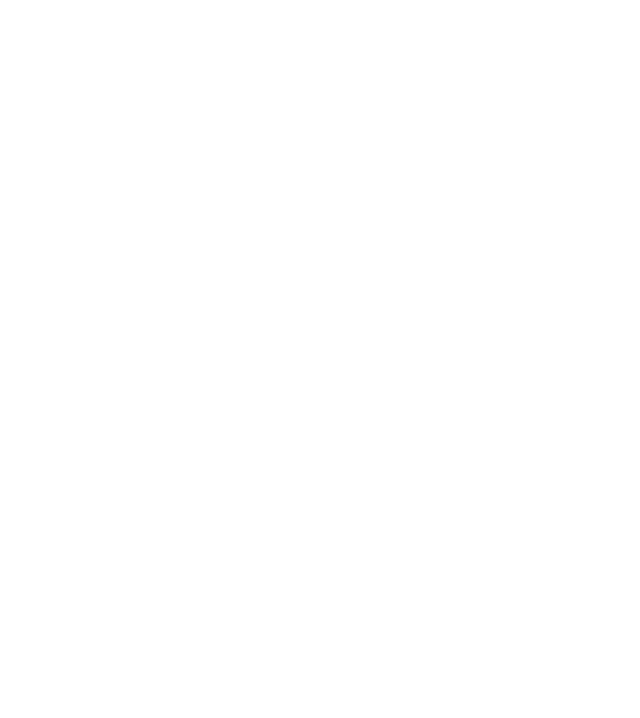
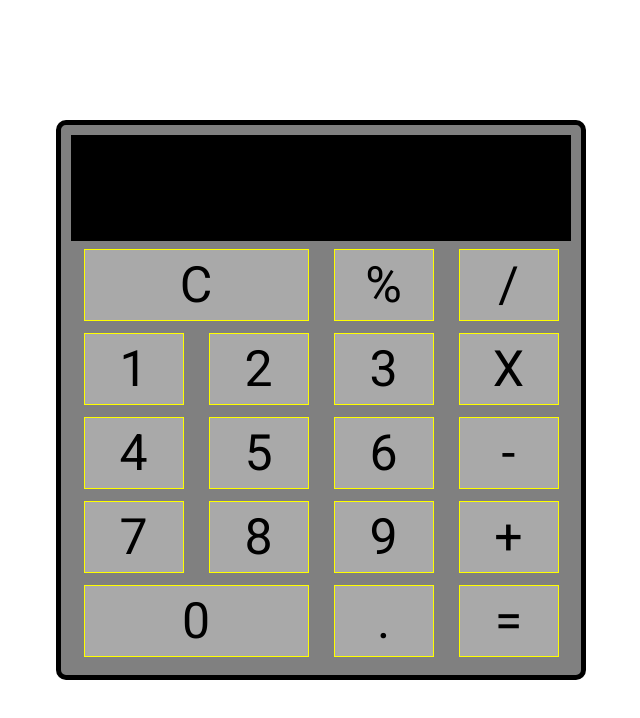
Before and after one commit to bysiuxvx/calculator, a plain HTML site: page index.html in a window 1280 px wide. Shown: the whole page, without its empty margins (319-959 px from the left). Drawn offline with Linux system fonts and the light colour scheme.

Commit message:
change in style and html layout

```diff
--- a/index.html
+++ b/index.html
@@ -7,10 +7,44 @@
     <meta name="viewport" content="width=device-width, initial-scale=1.0">
     <title>Simple calculator</title>
     <link rel="stylesheet" href="style.css">
+    <link rel="preconnect" href="https://fonts.gstatic.com">
+    <link rel="preconnect" href="https://fonts.gstatic.com">
+    <link href="https://fonts.googleapis.com/css2?family=Press+Start+2P&family=Roboto&display=swap" rel="stylesheet">
+
 </head>
 
 <body>
-
+    <div class="main">
+        <div class="resultScreen"></div>
+        <section class="container threeBtn">
+            <div>C</div>
+            <div>%</div>
+            <div>/</div>
+        </section>
+        <section class="container">
+            <div>1</div>
+            <div>2</div>
+            <div>3</div>
+            <div>X</div>
+        </section>
+        <section class="container">
+            <div>4</div>
+            <div>5</div>
+            <div>6</div>
+            <div>-</div>
+        </section>
+        <section class="container">
+            <div>7</div>
+            <div>8</div>
+            <div>9</div>
+            <div>+</div>
+        </section>
+        <section class="container threeBtn">
+            <div>0</div>
+            <div>.</div>
+            <div>=</div>
+        </section>
+    </div>
 </body>
 
 </html>
--- a/style.css
+++ b/style.css
@@ -0,0 +1,82 @@
+* {
+    padding: 0;
+    margin: 0;
+    box-sizing: border-box;
+}
+
+body {
+    display: flex;
+    height: 100vh;
+    justify-content: center;
+    align-items: center;
+}
+
+.main {
+    display: flex;
+    height: 70%;
+    max-width: 530px;
+    min-width: 530px;
+    background-color: gray;
+    flex-wrap: wrap;
+    justify-content: space-around;
+    padding: 10px;
+    border: 5px solid black;
+    border-radius: 10px;
+}
+
+
+.main .resultScreen {
+    display: flex;
+    height: 20%;
+    background-color: black;
+    width: 100%;
+    flex: 1 1 100%;
+    padding-right: 30px;
+    color: white;
+    font-size: 40px;
+    justify-content: flex-end;
+    align-items: center;
+    font-family: 'Press Start 2P', cursive;
+}
+
+.resultScreen::before {
+    display: none;
+    content: '';
+    position: relative;
+    border: 1px solid green;
+    height: 10px;
+    width: 10px;
+    border-radius: 50%;
+    background-color: green;
+    bottom: 40%;
+    right: 95%;
+}
+
+.main .container {
+    display: flex;
+    width: 100%;
+    height: 15%;
+    justify-content: space-around;
+    align-items: center;
+}
+
+.container div {
+    display: flex;
+    background-color: darkgray;
+    border: 1px solid yellow;
+    align-items: center;
+    flex: 0 1 20%;
+    justify-content: center;
+    font-size: 50px;
+    height: 90%;
+    font-family: 'Roboto', sans-serif;
+    transition: .3s;
+}
+
+.threeBtn>*:nth-child(1) {
+    flex: 0 1 45%;
+}
+
+.container div:hover {
+    background-color: rgb(75, 74, 74);
+}
```
